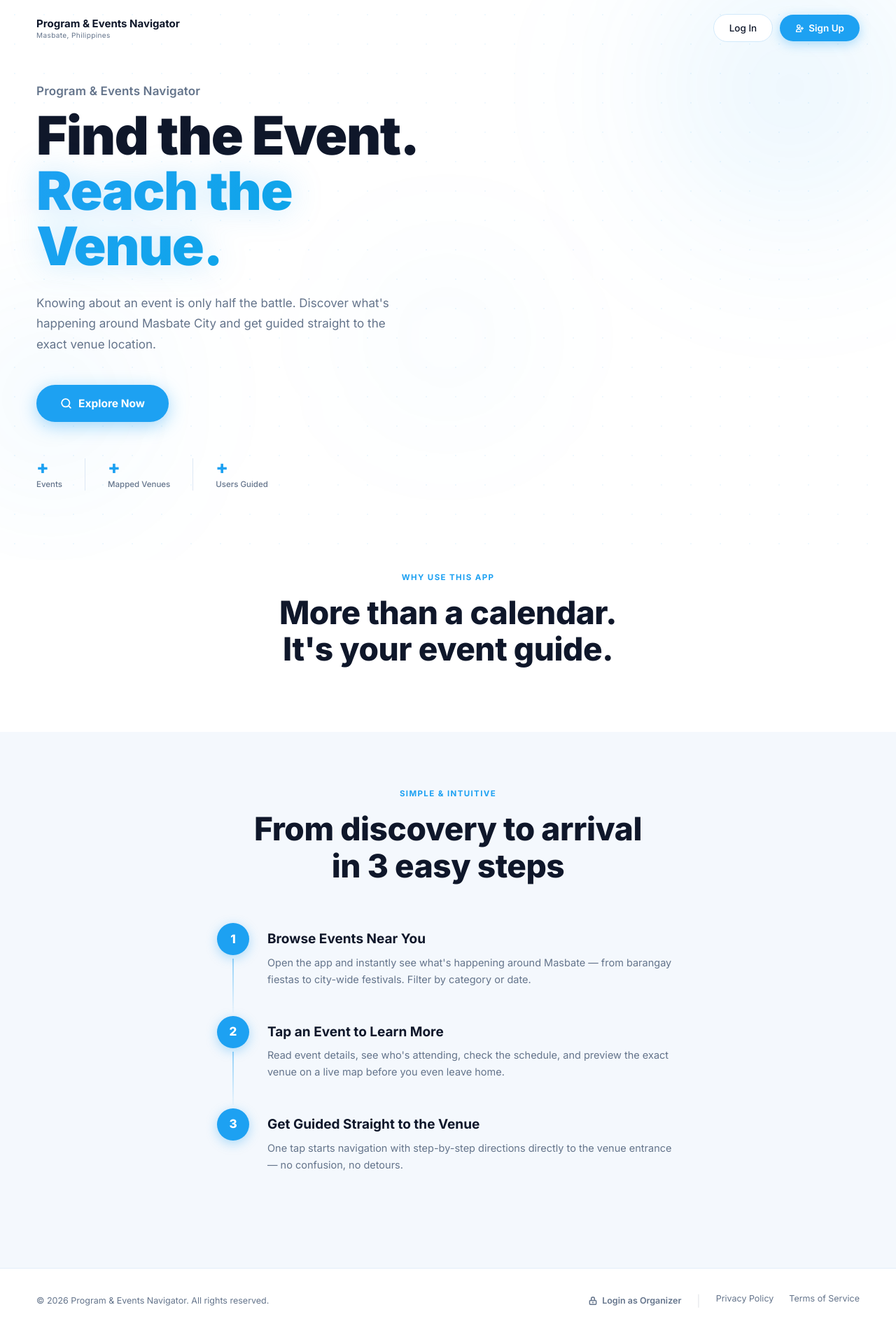
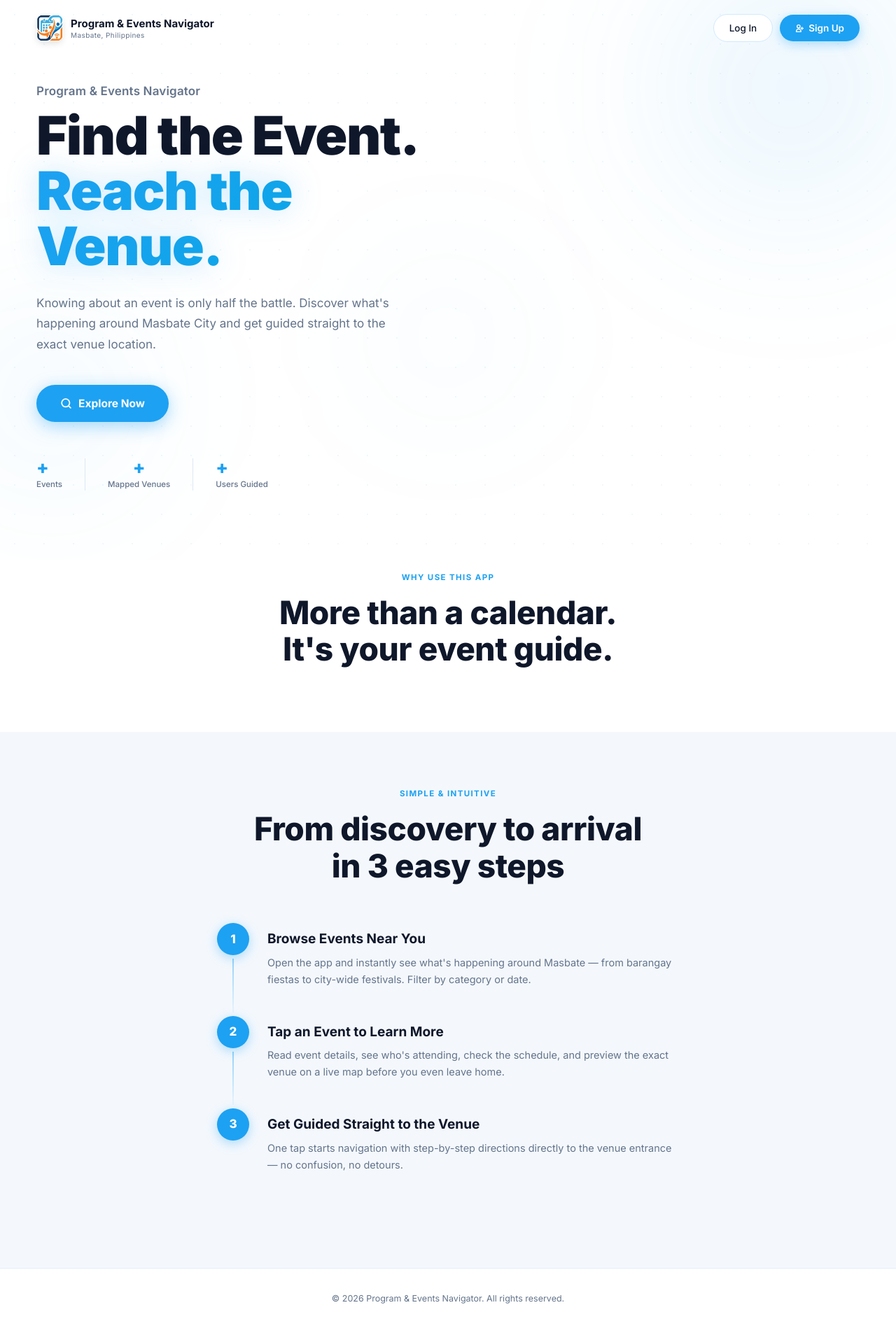
Before and after one commit to mayma4545/express-path-api, a Node server app: template src/views/client/index.ejs in a window 1280 px wide. Shown: the whole page at 70% size. After the commit the page ends 1863 px from the top, so only its background shows below. Run offline with Node 20, Linux system fonts and the light colour scheme; the template is opened without the code that fills it, so the values that code supplies are empty; some libraries are stand-ins or nearby versions.

Commit message:
final na sana again

```diff
--- a/src/views/client/index.ejs
+++ b/src/views/client/index.ejs
@@ -1150,6 +1150,8 @@
   <!-- ═══ NAVBAR ════════════════════════════════════════════════ -->
   <nav id="main-nav" role="navigation" aria-label="Main navigation">
     <a href="/" class="nav-logo" aria-label="Program & Events Navigator">
+      <img src="/static/images/app-icon.jpg" alt="PEMWA Logo"
+        style="width: 38px; height: 38px; border-radius: 10px; box-shadow: 0 4px 10px rgba(0,0,0,0.1);">
       <div class="nav-logo-text">
         Program &amp; Events Navigator
         <small>Masbate, Philippines</small>
@@ -1199,22 +1201,26 @@
 
       <div class="hero-stats" role="list" aria-label="App stats">
         <div class="stat" role="listitem">
-          <div class="stat-val"><%= eventCount %><em>+</em></div>
+          <div class="stat-val">
+            <%= eventCount %><em>+</em>
+          </div>
           <div class="stat-lbl">Events</div>
         </div>
         <div class="stat-sep" aria-hidden="true"></div>
-        <div class="stat" role="listitem">
-          <div class="stat-val"><%= venueCount %><em>+</em></div>
+        <div class="stat" role="listitem" style="text-align: center;">
+          <div class="stat-val">
+            <%= venueCount %><em>+</em>
+          </div>
           <div class="stat-lbl">Mapped Venues</div>
         </div>
         <div class="stat-sep" aria-hidden="true"></div>
         <div class="stat" role="listitem">
           <div class="stat-val">
-            <% if (guidedCount >= 1000) { %>
-              <%= (guidedCount / 1000).toFixed(1).replace(/\.0$/, '') %><em>K+</em>
-            <% } else { %>
-              <%= guidedCount %><em>+</em>
-            <% } %>
+            <% if (guidedCount>= 1000) { %>
+              <%= (guidedCount / 1000).toFixed(1).replace(/\.0$/, '' ) %><em>K+</em>
+                <% } else { %>
+                  <%= guidedCount %><em>+</em>
+                    <% } %>
           </div>
           <div class="stat-lbl">Users Guided</div>
         </div>
@@ -1277,20 +1283,9 @@
   </section>
 
   <!-- ═══ FOOTER ════════════════════════════════════════════════ -->
-  <footer role="contentinfo">
+  <footer role="contentinfo" style="justify-content: center;">
     <div class="copy">
       &copy; 2026 Program &amp; Events Navigator. All rights reserved.
-    </div>
-    <div class="ftr-links">
-      <a href="/organizer/login" class="font-semibold text-primary/80 hover:text-primary transition-colors flex items-center gap-1.5">
-        <svg xmlns="http://www.w3.org/2000/svg" width="14" height="14" fill="none" viewBox="0 0 24 24" stroke="currentColor" stroke-width="2.5">
-          <path stroke-linecap="round" stroke-linejoin="round" d="M12 15v2m-6 4h12a2 2 0 002-2v-6a2 2 0 00-2-2H6a2 2 0 00-2 2v6a2 2 0 002 2zm10-10V7a4 4 0 00-8 0v4h8z" />
-        </svg>
-        Login as Organizer
-      </a>
-      <span class="text-gray-200">|</span>
-      <a href="#">Privacy Policy</a>
-      <a href="#">Terms of Service</a>
     </div>
   </footer>
 
@@ -1311,13 +1306,17 @@
   </script>
 
   <!-- PWA Install App Banner -->
-  <div id="install-banner" style="display: none; position: fixed; bottom: 20px; left: 50%; transform: translateX(-50%); background: white; padding: 16px 24px; border-radius: 12px; box-shadow: 0 10px 25px rgba(0,0,0,0.2); z-index: 9999; align-items: center; gap: 16px; width: 90%; max-width: 400px; border: 1px solid var(--primary-light);">
+  <div id="install-banner"
+    style="display: none; position: fixed; bottom: 20px; left: 50%; transform: translateX(-50%); background: white; padding: 16px 24px; border-radius: 12px; box-shadow: 0 10px 25px rgba(0,0,0,0.2); z-index: 9999; align-items: center; gap: 16px; width: 90%; max-width: 400px; border: 1px solid var(--primary-light);">
     <div style="flex: 1;">
       <h4 style="margin: 0; font-size: 15px; font-weight: 700; color: var(--text);">Install EventNav App</h4>
-      <p style="margin: 4px 0 0; font-size: 13px; color: var(--text-muted); line-height: 1.4;" id="install-hint">Add to your home screen for quick access and offline routing.</p>
+      <p style="margin: 4px 0 0; font-size: 13px; color: var(--text-muted); line-height: 1.4;" id="install-hint">Add to
+        your home screen for quick access and offline routing.</p>
     </div>
-    <button id="install-btn" style="background: var(--primary); color: white; border: none; padding: 10px 16px; border-radius: 24px; font-weight: 600; font-size: 13px; cursor: pointer;">Install</button>
-    <button id="install-close" style="background: none; border: none; font-size: 20px; color: #999; cursor: pointer; padding: 0 4px; line-height: 1;">&times;</button>
+    <button id="install-btn"
+      style="background: var(--primary); color: white; border: none; padding: 10px 16px; border-radius: 24px; font-weight: 600; font-size: 13px; cursor: pointer;">Install</button>
+    <button id="install-close"
+      style="background: none; border: none; font-size: 20px; color: #999; cursor: pointer; padding: 0 4px; line-height: 1;">&times;</button>
   </div>
 
   <script>
```
Also changed, not shown: src/public/images/app-icon.jpg (added), src/public/manifest.json, src/public/sw.js (line endings or trailing spaces).
